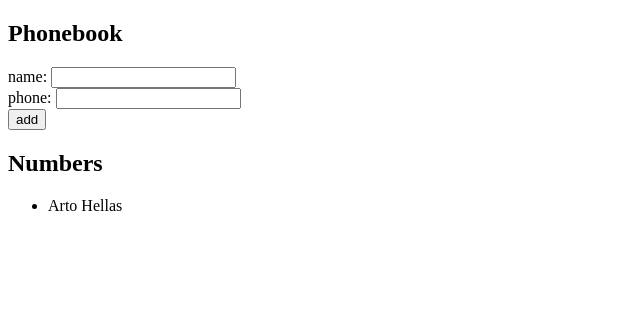
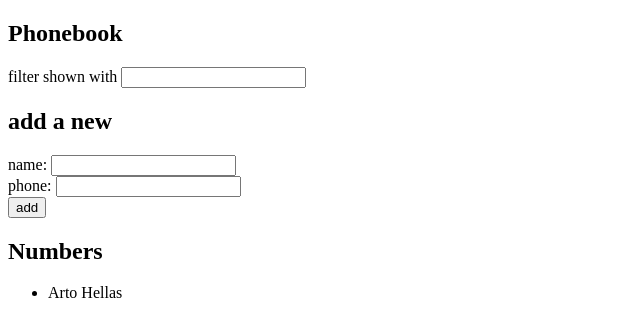
Before and after one commit to Abdul-sudo01/FSO_submissions, a React (Vite) app in the folder part2/phonebook/: page / in a window 1280 px wide. Shown: the top 336 px of the page, without its empty margins (0-640 px from the left). Built offline with nearby package versions, Linux system fonts and the light colour scheme.

Commit message:
filter search added(Ex 2.9)

```diff
--- a/part2/phonebook/src/App.jsx
+++ b/part2/phonebook/src/App.jsx
@@ -4,12 +4,17 @@ const App = () => {
   const [persons, setPersons] = useState([{ name: "Arto Hellas" }]);
   const [newName, setNewName] = useState("");
   const [phone, setPhone] = useState("");
-2
+  const [filter, setFilter] = useState("");
+
+  const personToShow = persons.filter((person) =>
+    person.name.toLowerCase().includes(filter.toLowerCase())
+  );
+  const handleFilter = (event) => setFilter(event.target.value);
   const addName = (event) => {
     event.preventDefault();
     const personObject = {
       name: newName,
-      phone: phone ,
+      phone: phone,
       id: persons.length + 1,
     };
     const checkPerson = persons.some((person) => person.name === newName);
@@ -20,27 +25,29 @@ const App = () => {
       setPersons(persons.concat(personObject));
     }
     setNewName("");
-     setPhone("")
+    setPhone("");
+    setFilter("");
   };
-
   const handleNameChange = (event) => {
-    setNewName(event.target.value)  };
-
-   const handlePhone  = (event) => {
-    console.log( (Number(event.target.value)))
-       setPhone(event.target.value) }
-
-
-
+    setNewName(event.target.value);
+  };
+  const handlePhone = (event) => {
+    console.log(Number(event.target.value));
+    setPhone(event.target.value);
+  };
   return (
     <div>
       <h2>Phonebook</h2>
+      <div>
+        filter shown with <input value={filter} onChange={handleFilter} />
+      </div>
+      <h2>add a new </h2>
       <form onSubmit={addName}>
         <div>
           name: <input value={newName} onChange={handleNameChange} />
         </div>
         <div>
-          phone: <input value={phone} onChange={handlePhone}   />
+          phone: <input value={phone} onChange={handlePhone} />
         </div>
         <div>
           <button type="submit">add</button>
@@ -48,8 +55,10 @@ const App = () => {
       </form>
       <h2>Numbers</h2>
       <ul>
-        {persons.map((each) => (
-          <li key={each.name}> {each.name} {each.phone} </li>
+        {personToShow.map((each) => (
+          <li key={each.name}>
+            {each.name} {each.phone}
+          </li>
         ))}
       </ul>
     </div>
```
Lines whose indentation alone changed are shown as unchanged.
